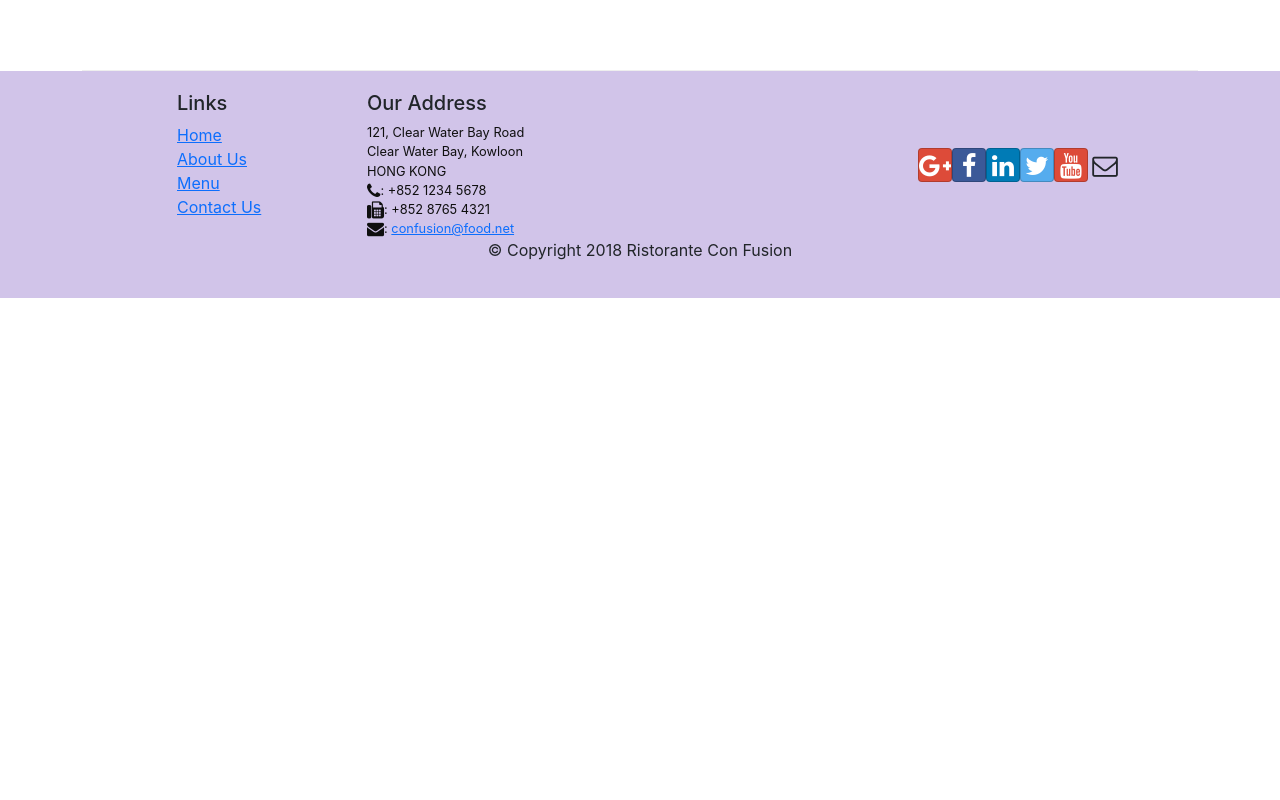
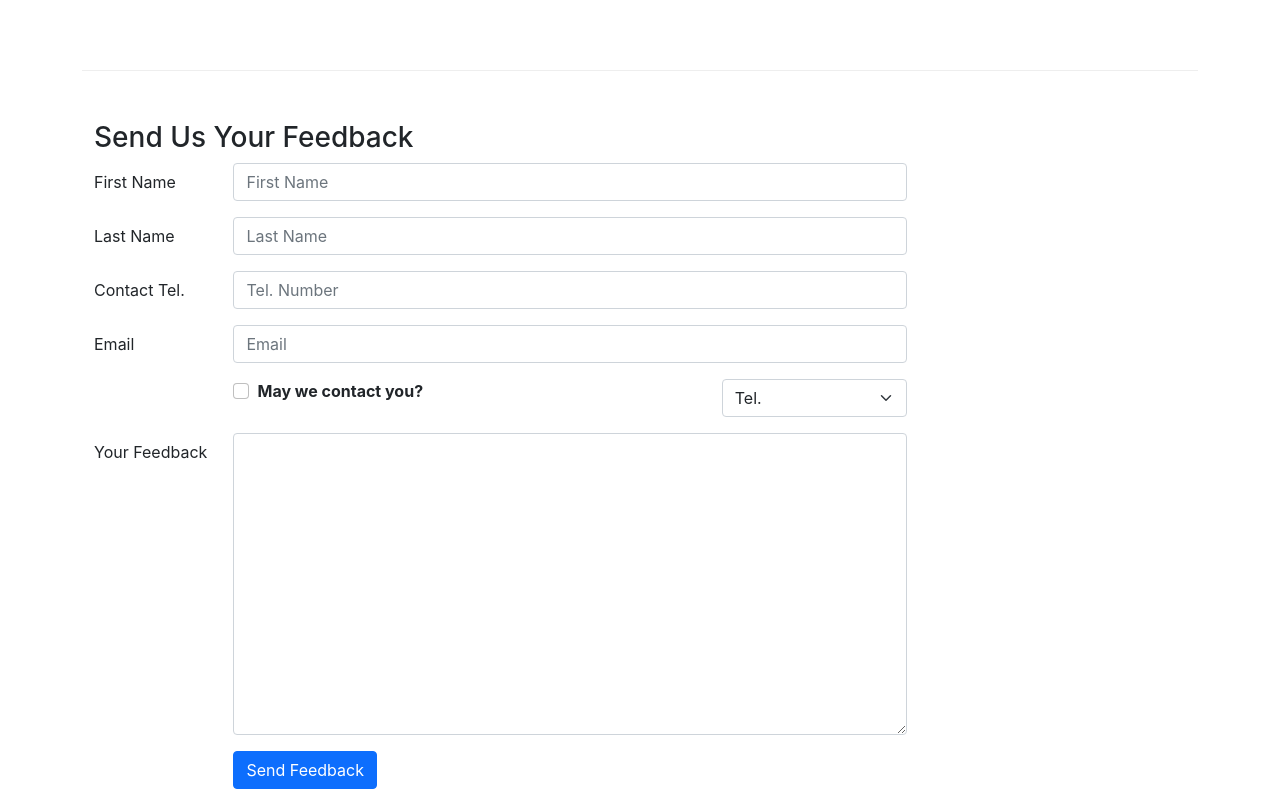
Before and after one commit to hanu7674/confusion, a React (Create React App) app: page /contactus in a window 1280 px wide. Shown: the part 760-1560 px from the top of the page. Before the commit the page ends 1058 px from the top, so only its background shows below. Built offline with nearby package versions, Linux system fonts and the light colour scheme.

Commit message:
controlled forms

```diff
--- a/src/components/ContactComponent.js
+++ b/src/components/ContactComponent.js
@@ -1,9 +1,38 @@
-import React from 'react';
-import { Breadcrumb, BreadcrumbItem } from 'reactstrap'
+import React, {Component} from 'react';
+import { Breadcrumb, BreadcrumbItem, Form, FormGroup,Button,Label, Col, Input } from 'reactstrap'
 import Link from 'react-router-dom/Link';
-function Contact(props) {
-    return(
-        <div className="container">
+class Contact extends Component {
+    constructor(props) {
+        super(props);
+        this.state = {
+            firstName: "",
+            lastName: "",
+            telnum: "",
+            email: "",
+            agree: false,
+            contactType: "Tel.",
+            message: "",
+        };
+        this.handleSubmit = this.handleSubmit.bind(this);
+        this.handleInputChange = this.handleInputChange.bind(this)
+    }
+        handleInputChange(event){
+            const target = event.target;
+            const value = target.type === "checkbox" ? target.checked : target.value;
+            const name = target.name;
+
+            this.setState({
+                [name]: value
+            })
+        }
+        handleSubmit(e){
+            e.preventDefault();
+            console.log("Current state"+ JSON.stringify(this.state));
+            alert("Current state"+ JSON.stringify(this.state));
+        }
+	render() {
+		return (
+			<div className='container'>
 				<div className='row'>
 					<Breadcrumb>
 						<BreadcrumbItem>
@@ -13,36 +42,169 @@
 					</Breadcrumb>
 					<div className='col-12'>
 						<h3>Contact US</h3>
-                    <hr></hr></div>
+						<hr></hr>
 					</div>
-            <div className="row row-content">
-                <div className="col-12">
+				</div>
+				<div className='row row-content'>
+					<div className='col-12'>
 						<h3>Location Information</h3>
 					</div>
-                <div className="col-12 col-sm-4 offset-sm-1">
+					<div className='col-12 col-sm-4 offset-sm-1'>
 						<h5>Our Address</h5>
 						<address>
-                        121, Clear Water Bay Road<br />
-                        Clear Water Bay, Kowloon<br />
-                        HONG KONG<br />
-                        <i className="fa fa-phone"></i>: +852 1234 5678<br />
-                        <i className="fa fa-fax"></i>: +852 8765 4321<br />
-                        <i className="fa fa-envelope"></i>: <a href="mailto:confusion@food.net">confusion@food.net</a>
+							121, Clear Water Bay Road
+							<br />
+							Clear Water Bay, Kowloon
+							<br />
+							HONG KONG
+							<br />
+							<i className='fa fa-phone'></i>: +852 1234 5678
+							<br />
+							<i className='fa fa-fax'></i>: +852 8765 4321
+							<br />
+							<i className='fa fa-envelope'></i>:{" "}
+							<a href='mailto:confusion@food.net'>confusion@food.net</a>
 						</address>
 					</div>
-                <div className="col-12 col-sm-6 offset-sm-1">
+					<div className='col-12 col-sm-6 offset-sm-1'>
 						<h5>Map of our Location</h5>
 					</div>
-                <div className="col-12 col-sm-11 offset-sm-1">
-                    <div className="btn-group" role="group">
-                        <a role="button" className="btn btn-primary" href="tel:+85212345678"><i className="fa fa-phone"></i> Call</a>
-                        <a role="button" className="btn btn-info"><i className="fa fa-skype"></i> Skype</a>
-                        <a role="button" className="btn btn-success" href="mailto:confusion@food.net"><i className="fa fa-envelope-o"></i> Email</a>
+					<div className='col-12 col-sm-11 offset-sm-1'>
+						<div className='btn-group' role='group'>
+							<a
+								role='button'
+								className='btn btn-primary'
+								href='tel:+85212345678'>
+								<i className='fa fa-phone'></i> Call
+							</a>
+							<a role='button' className='btn btn-info'>
+								<i className='fa fa-skype'></i> Skype
+							</a>
+							<a
+								role='button'
+								className='btn btn-success'
+								href='mailto:confusion@food.net'>
+								<i className='fa fa-envelope-o'></i> Email
+							</a>
 						</div>
+					</div>
+				</div>
+				<div className='row row-content'>
+					<div className='col-12'>
+						<h3> Send Us Your Feedback</h3>
+					</div>
+					<div className='col-12 col-md-9'>
+						<Form onSubmit={this.handleSubmit}>
+							<FormGroup row>
+								<Label htmlFor='firstName' md={2}>
+									First Name
+								</Label>
+								<Col md={10}>
+									<Input
+										type='text'
+										id='firstName'
+										name='firstName'
+										placeholder='First Name'
+										onChange={this.handleInputChange}
+										></Input>
+								</Col>
+							</FormGroup>
+							<FormGroup row>
+								<Label htmlFor='lastName' md={2}>
+									Last Name
+								</Label>
+								<Col md={10}>
+									<Input
+										type='text'
+										id='lastName'
+										name='lastName'
+										onChange={this.handleInputChange}
+										placeholder='Last Name'
+										></Input>
+								</Col>
+							</FormGroup>
+							<FormGroup row>
+								<Label htmlFor='telnum' md={2}>
+									Contact Tel.
+								</Label>
+								<Col md={10}>
+									<Input
+										type='text'
+										onChange={this.handleInputChange}
+										id='telnum'
+										name='telnum'
+										placeholder='Tel. Number'
+										></Input>
+								</Col>
+							</FormGroup>
+							<FormGroup row>
+								<Label htmlFor='email' md={2}>
+									Email
+								</Label>
+								<Col md={10}>
+									<Input
+										type='text'
+										onChange={this.handleInputChange}
+										id='email'
+										name='email'
+										placeholder='Email'
+										></Input>
+								</Col>
+							</FormGroup>
+							<FormGroup row>
+								<Col md={{ size: 6, offset: 2 }}>
+									<FormGroup check>
+										<Label check>
+											<Input
+												type='checkbox'
+												onChange={this.handleInputChange}
+												name='agree'
+												checked={this.state.agree}
+											/>{" "}
+											{""}
+											<strong>May we contact you?</strong>
+										</Label>
+									</FormGroup>
+								</Col>
+								<Col md={{ size: 3, offset: 1 }}>
+									<Input
+										type='select'
+										onChange={this.handleInputChange}
+										name='contactType'
+										>
+										<option>Tel.</option>
+										<option>email</option>
+									</Input>
+								</Col>
+							</FormGroup>
+							<FormGroup row>
+								<Label htmlFor='message' md={2}>
+									Your Feedback
+								</Label>
+								<Col md={10}>
+									<Input
+										type='textarea'
+										onChange={this.handleInputChange}
+										id='message'
+										name='message'
+										rows='12'
+										placeholder=''
+										></Input>
+								</Col>
+							</FormGroup>
+							<FormGroup row>
+								<Col md={{ size: 10, offset: 2 }}>
+									<Button type='submit' color='primary'>
+										Send Feedback
+									</Button>
+								</Col>
+							</FormGroup>
+						</Form>
 					</div>
 				</div>
 			</div>
 		);
 	}
+}
 
 export default Contact;
```
Lines whose indentation alone changed are shown as unchanged.
